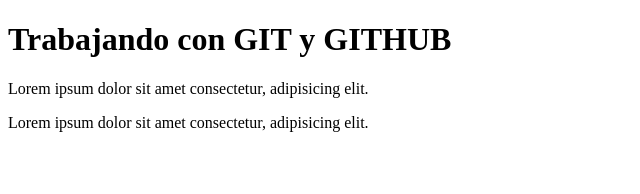
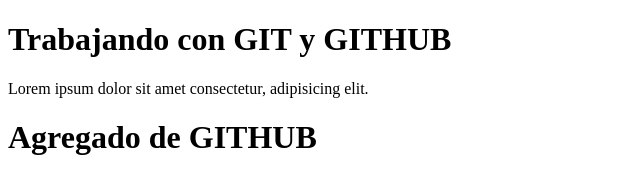
Before and after one commit to Maquina22/Test, a plain HTML site: page index.html in a window 1280 px wide. Shown: the whole page, without its empty margins (0-640 px from the left). Drawn offline with Linux system fonts and the light colour scheme.

Commit message:
Update index.html
Modificado de Github

```diff
--- a/index.html
+++ b/index.html
@@ -8,6 +8,6 @@
 <body>
     <h1> <strong>Trabajando con GIT y GITHUB</strong></h1>
     <p>Lorem ipsum dolor sit amet consectetur, adipisicing elit.</p>
-    <p>Lorem ipsum dolor sit amet consectetur, adipisicing elit.</p>
+    <h1> <strong>Agregado de GITHUB</strong></h1>
 </body>
 </html>
```
